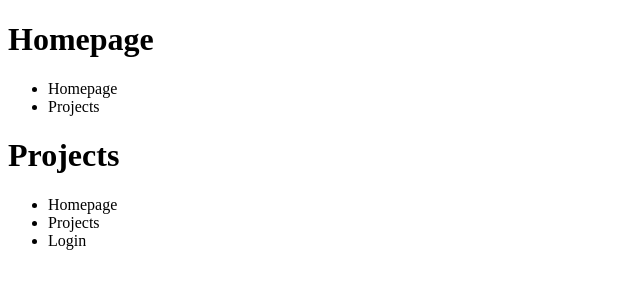
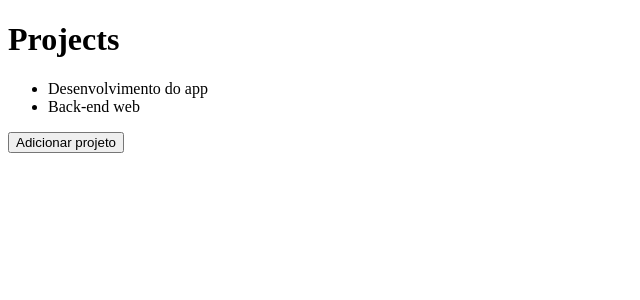
Before and after one commit to VictorGianelli/bootcamp-gostack-modules, a React app in the folder module-01/02-Front-end-com-ReactJS/: page / in a window 1280 px wide. Shown: the top 300 px of the page, without its empty margins (0-640 px from the left). Built offline with nearby package versions, Linux system fonts and the light colour scheme.

Commit message:
Estado e Imutabilidade

```diff
--- a/module-01/02-Front-end-com-ReactJS/src/App.js
+++ b/module-01/02-Front-end-com-ReactJS/src/App.js
@@ -1,28 +1,29 @@
-import React from 'react'
+import React, { useState } from 'react'
 
 import Header from './components/Header'
 
 /**
  * Componente
  * Propiedade
- * Estado
+ * Estado & Imutabilidade
 */
 
 function App() {
+  const [projects, setProjects] = useState(['Desenvolvimento do app', 'Back-end web'])
+
+  function handleAddProject() {
+    setProjects([...projects, `Novo projeto ${Date.now()}`])
+
+    console.log(projects)
+  }
   return (
     <>
-      <Header title="Homepage">
-        <ul>
-          <li>Homepage</li>
-          <li>Projects</li>
-        </ul>
-      </Header>
-      <Header title="Projects">
-        <ul>
-          <li>Homepage</li>
-          <li>Projects</li>
-          <li>Login</li>
-        </ul></Header>
+      <Header title="Projects" />
+      <ul>
+        {projects.map(project => <li key={project} >{project}</li>)}
+      </ul>
+
+      <button type="button" onClick={handleAddProject}>Adicionar projeto</button>
     </>
   )
 }
--- a/module-01/02-Front-end-com-ReactJS/src/components/Header.js
+++ b/module-01/02-Front-end-com-ReactJS/src/components/Header.js
@@ -4,7 +4,6 @@
   return(
     <header>
       <h1>{title}</h1>
-      {children}
     </header>
   )
 }
```
